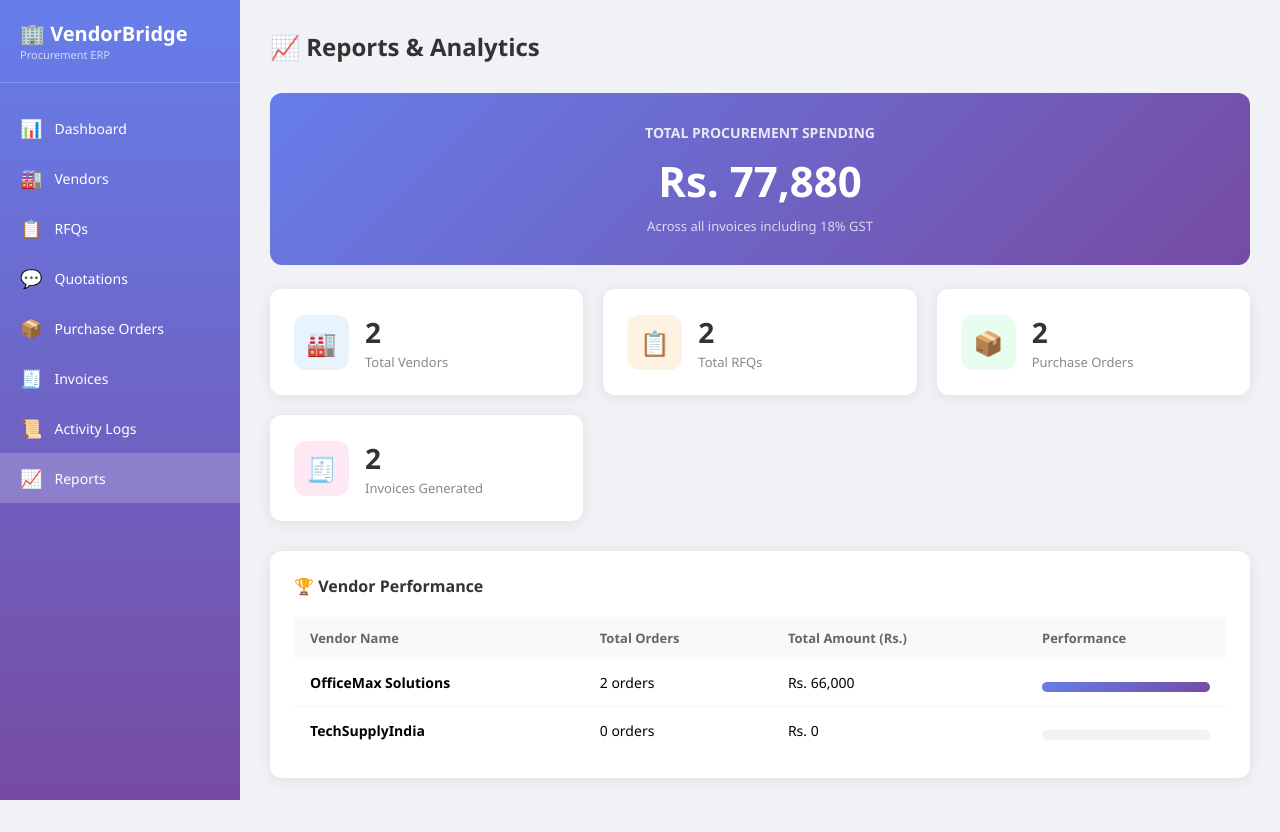
After one commit to thakuruma/VendorBridge, a Flask app: page /reports in a window 1280 px wide. The commit adds this page. Run offline with Flask 3, Linux system fonts and the light colour scheme; a user stored in the database is signed in; data comes from the database, SQL or seed files in the repository.

Commit message:
Added activity logs, reports, print and email invoice features

```diff
--- a/app.py
+++ b/app.py
@@ -3,7 +3,11 @@ from flask_cors import CORS
 from database import get_db, init_db
 from reportlab.lib.pagesizes import letter
 from reportlab.pdfgen import canvas
-import os, random, string
+import os, random, string, smtplib
+from email.mime.multipart import MIMEMultipart
+from email.mime.text import MIMEText
+from email.mime.base import MIMEBase
+from email import encoders
 
 app = Flask(__name__)
 app.secret_key = 'vendorbridge2026'
@@ -273,5 +277,115 @@ def get_logs():
 
     return jsonify(all_logs)
 
+    # ─── REPORTS ────────────────────────────────────────
+@app.route('/reports')
+def reports():
+    if 'user_id' not in session:
+        return redirect(url_for('login'))
+    return render_template('reports.html')
+
+@app.route('/api/reports')
+def get_reports():
+    db = get_db()
+    total_vendors = db.execute('SELECT COUNT(*) as c FROM vendors').fetchone()['c']
+    total_rfqs = db.execute('SELECT COUNT(*) as c FROM rfqs').fetchone()['c']
+    total_pos = db.execute('SELECT COUNT(*) as c FROM purchase_orders').fetchone()['c']
+    total_invoices = db.execute('SELECT COUNT(*) as c FROM invoices').fetchone()['c']
+    total_spending = db.execute('SELECT SUM(total) as t FROM invoices').fetchone()['t'] or 0
+    top_vendors = db.execute('''
+        SELECT v.name, COUNT(p.id) as orders, SUM(p.total_amount) as total
+        FROM vendors v
+        LEFT JOIN purchase_orders p ON v.id = p.vendor_id
+        GROUP BY v.id ORDER BY orders DESC
+    ''').fetchall()
+    db.close()
+    return jsonify({
+        'total_vendors': total_vendors,
+        'total_rfqs': total_rfqs,
+        'total_pos': total_pos,
+        'total_invoices': total_invoices,
+        'total_spending': round(total_spending, 2),
+        'top_vendors': [dict(v) for v in top_vendors]
+    })
+
+# ─── EMAIL INVOICE ──────────────────────────────────
+@app.route('/api/invoices/<int:id>/email', methods=['POST'])
+def email_invoice(id):
+    data = request.json
+    recipient_email = data.get('email')
+
+    db = get_db()
+    inv = db.execute('''SELECT i.*, p.po_number, v.name as vendor_name, v.email as vendor_email
+                        FROM invoices i
+                        JOIN purchase_orders p ON i.po_id = p.id
+                        JOIN vendors v ON p.vendor_id = v.id
+                        WHERE i.id=?''', (id,)).fetchone()
+    db.close()
+
+    # Generate PDF first
+    filename = f"invoice_{inv['invoice_number']}.pdf"
+    filepath = os.path.join('static', filename)
+
+    from reportlab.lib.pagesizes import letter
+    from reportlab.pdfgen import canvas
+    c = canvas.Canvas(filepath, pagesize=letter)
+    c.setFont("Helvetica-Bold", 20)
+    c.drawString(200, 750, "VendorBridge Invoice")
+    c.setFont("Helvetica", 12)
+    c.drawString(50, 700, f"Invoice Number: {inv['invoice_number']}")
+    c.drawString(50, 680, f"PO Number: {inv['po_number']}")
+    c.drawString(50, 660, f"Vendor: {inv['vendor_name']}")
+    c.drawString(50, 620, f"Amount: Rs. {inv['amount']:.2f}")
+    c.drawString(50, 600, f"Tax (18% GST): Rs. {inv['tax']:.2f}")
+    c.drawString(50, 580, f"Total: Rs. {inv['total']:.2f}")
+    c.save()
+
+    try:
+        # Email config - use your gmail
+        sender_email = "vendorbridge2026@gmail.com"
+        sender_password = "your_app_password"
+
+        msg = MIMEMultipart()
+        msg['From'] = sender_email
+        msg['To'] = recipient_email
+        msg['Subject'] = f"Invoice {inv['invoice_number']} from VendorBridge"
+
+        body = f"""
+Dear {inv['vendor_name']},
+
+Please find attached your invoice from VendorBridge.
+
+Invoice Details:
+- Invoice Number: {inv['invoice_number']}
+- PO Number: {inv['po_number']}
+- Amount: Rs. {inv['amount']:.2f}
+- Tax (18% GST): Rs. {inv['tax']:.2f}
+- Total Amount: Rs. {inv['total']:.2f}
+
+Thank you for your business!
+
+Best regards,
+VendorBridge Team
+        """
+        msg.attach(MIMEText(body, 'plain'))
+
+        # Attach PDF
+        with open(filepath, 'rb') as f:
+            part = MIMEBase('application', 'octet-stream')
+            part.set_payload(f.read())
+            encoders.encode_base64(part)
+            part.add_header('Content-Disposition', f'attachment; filename={filename}')
+            msg.attach(part)
+
+        server = smtplib.SMTP('smtp.gmail.com', 587)
+        server.starttls()
+        server.login(sender_email, sender_password)
+        server.sendmail(sender_email, recipient_email, msg.as_string())
+        server.quit()
+
+        return jsonify({'success': True, 'message': 'Email sent successfully!'})
+    except Exception as e:
+        return jsonify({'success': False, 'message': str(e)})
+
 if __name__ == '__main__':
     app.run(debug=True)
--- /dev/null
+++ b/templates/reports.html
@@ -0,0 +1,194 @@
+<!DOCTYPE html>
+<html lang="en">
+<head>
+    <meta charset="UTF-8">
+    <meta name="viewport" content="width=device-width, initial-scale=1.0">
+    <title>VendorBridge - Reports</title>
+    <style>
+        * { margin: 0; padding: 0; box-sizing: border-box; }
+        body { font-family: 'Segoe UI', sans-serif; background: #f0f2f5; }
+        .sidebar {
+            position: fixed; left: 0; top: 0;
+            width: 240px; height: 100vh;
+            background: linear-gradient(180deg, #667eea, #764ba2);
+            color: white; padding: 20px 0; z-index: 100;
+        }
+        .sidebar-logo { padding: 0 20px 20px; border-bottom: 1px solid rgba(255,255,255,0.2); margin-bottom: 20px; }
+        .sidebar-logo h2 { font-size: 20px; font-weight: 800; }
+        .sidebar-logo p { font-size: 11px; opacity: 0.7; }
+        .nav-item {
+            display: flex; align-items: center; gap: 12px;
+            padding: 13px 20px; cursor: pointer;
+            transition: background 0.3s; font-size: 14px;
+            font-weight: 500; text-decoration: none; color: white;
+        }
+        .nav-item:hover, .nav-item.active { background: rgba(255,255,255,0.2); }
+        .nav-item span { font-size: 18px; }
+        .main { margin-left: 240px; padding: 30px; min-height: 100vh; }
+        .topbar { display: flex; justify-content: space-between; align-items: center; margin-bottom: 30px; }
+        .topbar h1 { font-size: 24px; color: #333; font-weight: 700; }
+        .stats-grid {
+            display: grid; grid-template-columns: repeat(3, 1fr);
+            gap: 20px; margin-bottom: 30px;
+        }
+        .stat-card {
+            background: white; border-radius: 12px;
+            padding: 24px; box-shadow: 0 2px 15px rgba(0,0,0,0.08);
+            display: flex; align-items: center; gap: 16px;
+        }
+        .stat-icon {
+            width: 55px; height: 55px; border-radius: 12px;
+            display: flex; align-items: center;
+            justify-content: center; font-size: 24px;
+        }
+        .stat-info h3 { font-size: 28px; font-weight: 800; color: #333; }
+        .stat-info p { font-size: 13px; color: #888; margin-top: 2px; }
+        .s1 .stat-icon { background: #e8f4fd; }
+        .s2 .stat-icon { background: #fef3e2; }
+        .s3 .stat-icon { background: #e8fdf0; }
+        .s4 .stat-icon { background: #fde8f4; }
+        .s5 .stat-icon { background: #ffe8e8; }
+        .section {
+            background: white; border-radius: 12px;
+            padding: 24px; box-shadow: 0 2px 15px rgba(0,0,0,0.08);
+            margin-bottom: 24px;
+        }
+        .section h3 { font-size: 16px; font-weight: 700; color: #333; margin-bottom: 20px; }
+        table { width: 100%; border-collapse: collapse; }
+        th {
+            background: #f8f9fa; padding: 12px 16px;
+            text-align: left; font-size: 13px;
+            color: #666; font-weight: 600;
+        }
+        td { padding: 14px 16px; font-size: 14px; border-bottom: 1px solid #f5f5f5; }
+        tr:last-child td { border-bottom: none; }
+        .bar-container {
+            background: #f0f2f5; border-radius: 20px;
+            height: 10px; width: 100%; margin-top: 8px;
+        }
+        .bar-fill {
+            background: linear-gradient(135deg, #667eea, #764ba2);
+            height: 10px; border-radius: 20px;
+            transition: width 1s ease;
+        }
+        .spending-card {
+            background: linear-gradient(135deg, #667eea, #764ba2);
+            border-radius: 12px; padding: 30px;
+            color: white; text-align: center;
+            margin-bottom: 24px;
+        }
+        .spending-card h2 { font-size: 14px; opacity: 0.85; margin-bottom: 10px; }
+        .spending-card .amount { font-size: 42px; font-weight: 800; }
+        .spending-card p { opacity: 0.75; font-size: 13px; margin-top: 8px; }
+    </style>
+</head>
+<body>
+
+<div class="sidebar">
+    <div class="sidebar-logo">
+        <h2>🏢 VendorBridge</h2>
+        <p>Procurement ERP</p>
+    </div>
+    <a href="/dashboard" class="nav-item"><span>📊</span> Dashboard</a>
+    <a href="/vendors" class="nav-item"><span>🏭</span> Vendors</a>
+    <a href="/rfq" class="nav-item"><span>📋</span> RFQs</a>
+    <a href="/quotations" class="nav-item"><span>💬</span> Quotations</a>
+    <a href="/orders" class="nav-item"><span>📦</span> Purchase Orders</a>
+    <a href="/invoices" class="nav-item"><span>🧾</span> Invoices</a>
+    <a href="/logs" class="nav-item"><span>📜</span> Activity Logs</a>
+    <a href="/reports" class="nav-item active"><span>📈</span> Reports</a>
+</div>
+
+<div class="main">
+    <div class="topbar">
+        <h1>📈 Reports & Analytics</h1>
+    </div>
+
+    <!-- TOTAL SPENDING -->
+    <div class="spending-card">
+        <h2>TOTAL PROCUREMENT SPENDING</h2>
+        <div class="amount" id="totalSpending">Rs. 0</div>
+        <p>Across all invoices including 18% GST</p>
+    </div>
+
+    <!-- STATS -->
+    <div class="stats-grid">
+        <div class="stat-card s1">
+            <div class="stat-icon">🏭</div>
+            <div class="stat-info">
+                <h3 id="rVendors">0</h3>
+                <p>Total Vendors</p>
+            </div>
+        </div>
+        <div class="stat-card s2">
+            <div class="stat-icon">📋</div>
+            <div class="stat-info">
+                <h3 id="rRfqs">0</h3>
+                <p>Total RFQs</p>
+            </div>
+        </div>
+        <div class="stat-card s3">
+            <div class="stat-icon">📦</div>
+            <div class="stat-info">
+                <h3 id="rPos">0</h3>
+                <p>Purchase Orders</p>
+            </div>
+        </div>
+        <div class="stat-card s4">
+            <div class="stat-icon">🧾</div>
+            <div class="stat-info">
+                <h3 id="rInvoices">0</h3>
+                <p>Invoices Generated</p>
+            </div>
+        </div>
+    </div>
+
+    <!-- VENDOR PERFORMANCE -->
+    <div class="section">
+        <h3>🏆 Vendor Performance</h3>
+        <table>
+            <thead>
+                <tr>
+                    <th>Vendor Name</th>
+                    <th>Total Orders</th>
+                    <th>Total Amount (Rs.)</th>
+                    <th>Performance</th>
+                </tr>
+            </thead>
+            <tbody id="vendorTable">
+                <tr><td colspan="4" style="text-align:center;padding:30px;color:#888">Loading...</td></tr>
+            </tbody>
+        </table>
+    </div>
+</div>
+
+<script>
+    async function loadReports() {
+        const res = await fetch('/api/reports');
+        const data = await res.json();
+
+        document.getElementById('totalSpending').textContent = `Rs. ${data.total_spending.toLocaleString()}`;
+        document.getElementById('rVendors').textContent = data.total_vendors;
+        document.getElementById('rRfqs').textContent = data.total_rfqs;
+        document.getElementById('rPos').textContent = data.total_pos;
+        document.getElementById('rInvoices').textContent = data.total_invoices;
+
+        const maxTotal = Math.max(...data.top_vendors.map(v => v.total || 0), 1);
+        document.getElementById('vendorTable').innerHTML = data.top_vendors.map(v => `
+            <tr>
+                <td><strong>${v.name}</strong></td>
+                <td>${v.orders || 0} orders</td>
+                <td>Rs. ${(v.total || 0).toLocaleString()}</td>
+                <td style="width:200px">
+                    <div class="bar-container">
+                        <div class="bar-fill" style="width:${((v.total || 0) / maxTotal * 100)}%"></div>
+                    </div>
+                </td>
+            </tr>
+        `).join('');
+    }
+
+    loadReports();
+</script>
+</body>
+</html>
```
Also changed, not shown: templates/invoices.html (+27 -1 lines).
